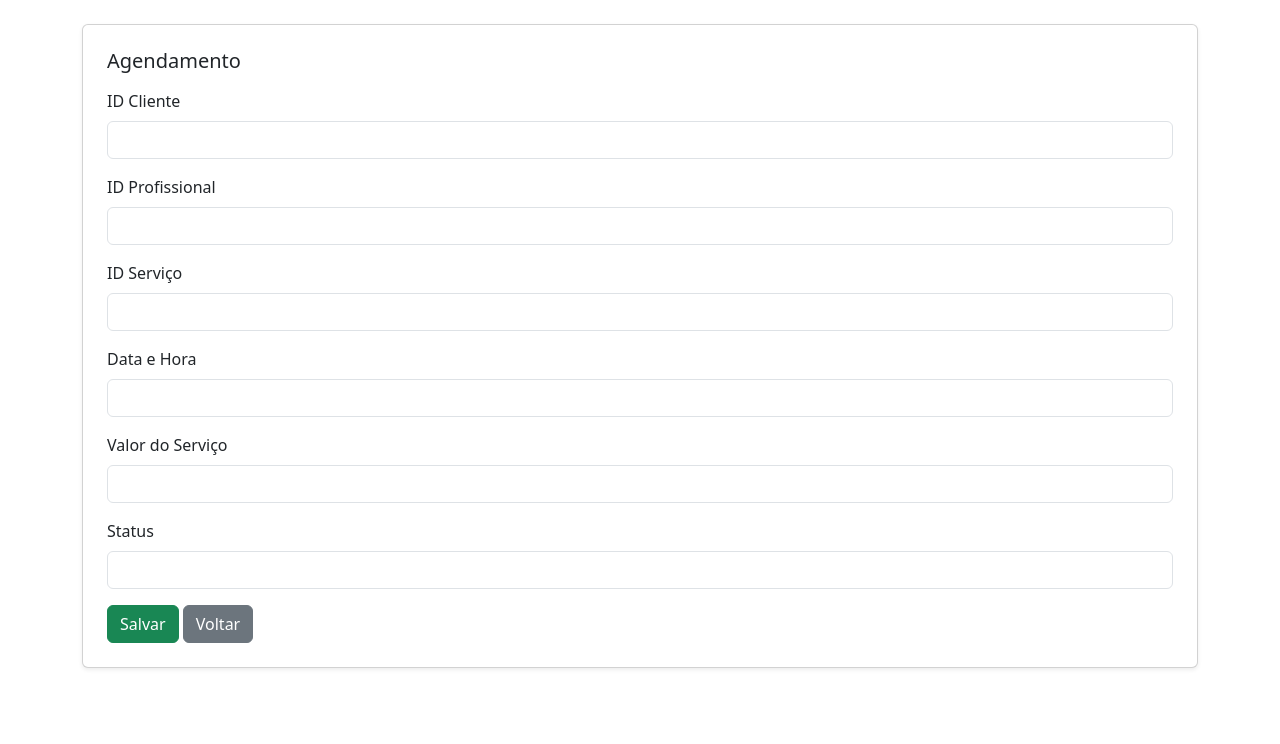
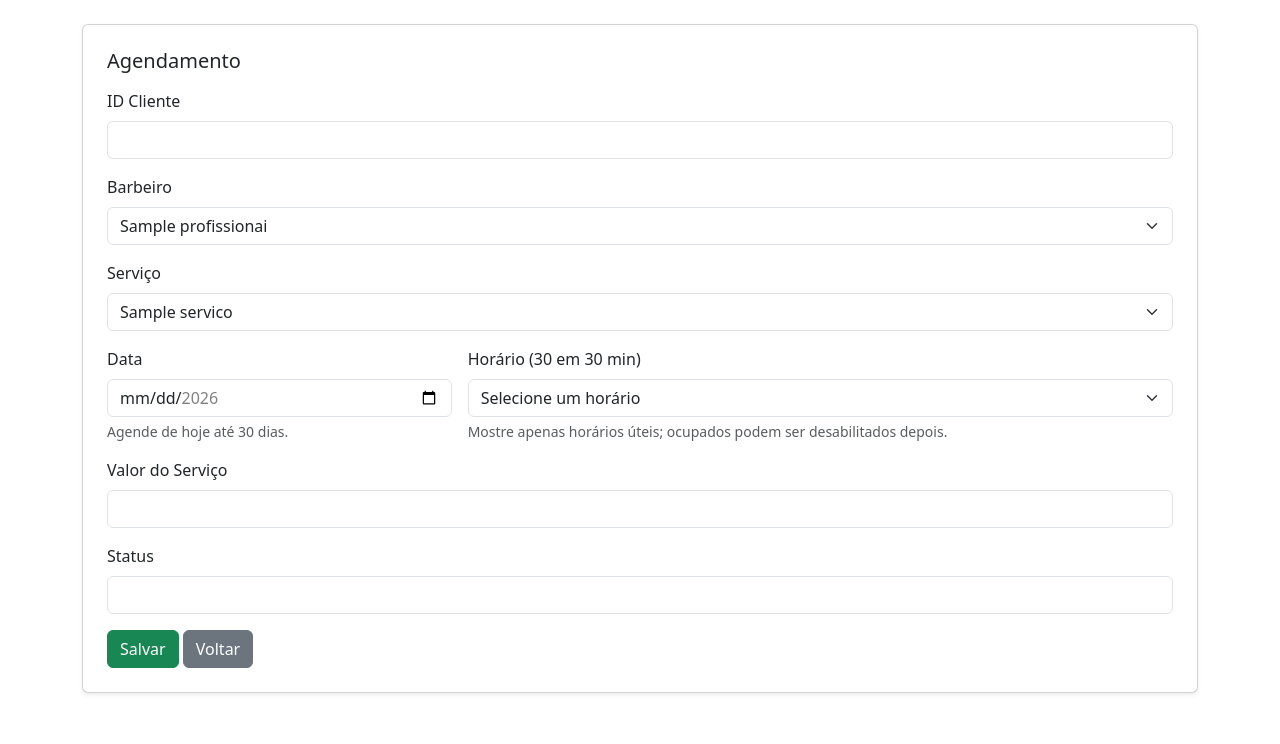
Before and after one commit to guizermiani/Barbearia, a Flask app: page /agendamentos/novo in a window 1280 px wide. Shown: the part 56-800 px from the top of the page. Run offline with Flask 3, Linux system fonts and the light colour scheme; a database or web service that is not in the repository returns one stand-in record (values such as "Sample title"); some libraries are stand-ins or nearby versions.

Commit message:
Mudanças 12/02/26
Implementação nos Agendamentos:

- Selecionar profissionais do database
- Selecionar serviços do database
- Data e Hora intuitivos e funcionais

```diff
--- a/app.py
+++ b/app.py
@@ -107,6 +107,10 @@ def agendamento_listar():
 
 @app.route("/agendamentos/novo", methods=['GET','POST'])
 def salvar_agendamento():
+    conexao = conecta_db()
+    barbeiros = listar_profissionais_bd(conexao)
+    servicos = listar_servicos_bd(conexao)
+
     if request.method == "POST":
         id_cliente = request.form.get("id_cliente")
         id_profissional = request.form.get("id_profissional")
@@ -115,12 +119,13 @@ def salvar_agendamento():
         valor_servico = request.form.get("valor_servico")
         status = request.form.get("status")
 
-        conexao = conecta_db()
+
         inserir_agendamento_bd(conexao, id_cliente, id_profissional, id_servico, data_hora, valor_servico, status  )
+
 
         return f"<h2> Agendamento salvo com sucesso! </h2>"
 
-    return render_template("agendamento_form.html", titulo="Cadastrar Agendamento")
+    return render_template("agendamento_form.html", barbeiros = barbeiros, servicos = servicos)
 
 
 
--- a/templates/agendamento_form.html
+++ b/templates/agendamento_form.html
@@ -1,4 +1,5 @@
-{% extends 'base_cliente.html' %} {% block title %}Agenndamento{% endblock %} {% block
+{% extends 'base_cliente.html' %} {% block title %}Agendamento
+{% endblock %} {% block
 content %}
 <div class="card p-4 shadow-sm">
   <h1 class="h5 mb-3">Agendamento</h1>
@@ -7,18 +8,42 @@ content %}
       <label class="form-label">ID Cliente</label>
       <input class="form-control" type="text" name="id_cliente" />
     </div>
-    <div class="mb-3">
-      <label class="form-label">ID Profissional</label>
-      <input class="form-control" type="text" name="id_profissional" />
+
+    <div class = "mb-3">
+        <label class = "form-label">Barbeiro</label>
+        <select class = "form-select" name = "barbeiro_id">
+              {% for b in barbeiros %}
+                <option value="{{ b[0] }}">{{ b[0] }}</option>
+              {% endfor %}
+        </select>
     </div>
-    <div class="mb-3">
-      <label class="form-label">ID Serviço</label>
-      <input class="form-control" type="number" name="id_servico" />
+
+    <div class = "mb-3">
+        <label class = "form-label">Serviço</label>
+        <select class = "form-select" name = "servico_id">
+              {% for s in servicos %}
+                <option value="{{ s[0] }}">{{ s[0] }}</option>
+              {% endfor %}
+        </select>
     </div>
-    <div class="mb-3">
-      <label class="form-label">Data e Hora</label>
-      <input class="form-control" type="text" name="data_hora" />
-    </div>
+
+
+    <div class="row g-3 mb-3">
+            <div class="col-md-4">
+                <label class="form-label">Data</label>
+                <input class="form-control" type="date" id="data" required>
+                <div class="form-text">Agende de hoje até 30 dias.</div>
+            </div>
+            <div class="col-md-8">
+                <label class="form-label">Horário (30 em 30 min)</label>
+                <select class="form-select" id="hora" required>
+                    <!-- opções preenchidas via JS para reduzir manutenção -->
+                </select>
+                <div class="form-text">Mostre apenas horários úteis; ocupados podem ser desabilitados depois.</div>
+            </div>
+            <input type="hidden" name="data_hora" id="data_hora">
+        </div>
+
     <div class="mb-3">
       <label class="form-label">Valor do Serviço</label>
       <input class="form-control" type="number" name="valor_servico" />
@@ -33,4 +58,66 @@ content %}
     >
   </form>
 </div>
+
+<script>
+  document.addEventListener("DOMContentLoaded", () => {
+    const dataInput = document.getElementById("data");
+    const horaSelect = document.getElementById("hora");
+    const dataHoraHidden = document.getElementById("data_hora");
+
+    const hoje = new Date();
+    const max = new Date();
+    max.setDate(hoje.getDate() + 30);
+
+    const toISODate = (d) => d.toISOString().slice(0, 10);
+    dataInput.min = toISODate(hoje);
+    dataInput.max = toISODate(max);
+
+    // Gera slots de 30 minutos dentro de 08-12 e 13-18
+    const gerarSlots = () => {
+      const slots = [];
+      const blocos = [
+        { inicio: 8, fim: 12 },
+        { inicio: 13, fim: 18 },
+      ];
+      blocos.forEach(({ inicio, fim }) => {
+        for (let h = inicio; h < fim; h++) {
+          ["00", "30"].forEach((m) => slots.push(`${String(h).padStart(2, "0")}:${m}`));
+        }
+      });
+      return slots;
+    };
+
+    const popularSelect = () => {
+      horaSelect.innerHTML = '<option value="">Selecione um horário</option>';
+      gerarSlots().forEach((slot) => {
+        const opt = document.createElement("option");
+        opt.value = slot;
+        opt.textContent = slot;
+        horaSelect.appendChild(opt);
+      });
+    };
+
+    const atualizarHidden = () => {
+      if (dataInput.value && horaSelect.value) {
+        dataHoraHidden.value = `${dataInput.value} ${horaSelect.value}`;
+      } else {
+        dataHoraHidden.value = "";
+      }
+    };
+
+    popularSelect();
+    dataInput.addEventListener("change", atualizarHidden);
+    horaSelect.addEventListener("change", atualizarHidden);
+
+    // Impede envio sem data/hora montados
+    document.querySelector("form").addEventListener("submit", (e) => {
+      atualizarHidden();
+      if (!dataHoraHidden.value) {
+        e.preventDefault();
+        alert("Escolha a data e o horário para continuar.");
+      }
+    });
+  });
+</script>
 {% endblock %}
```
